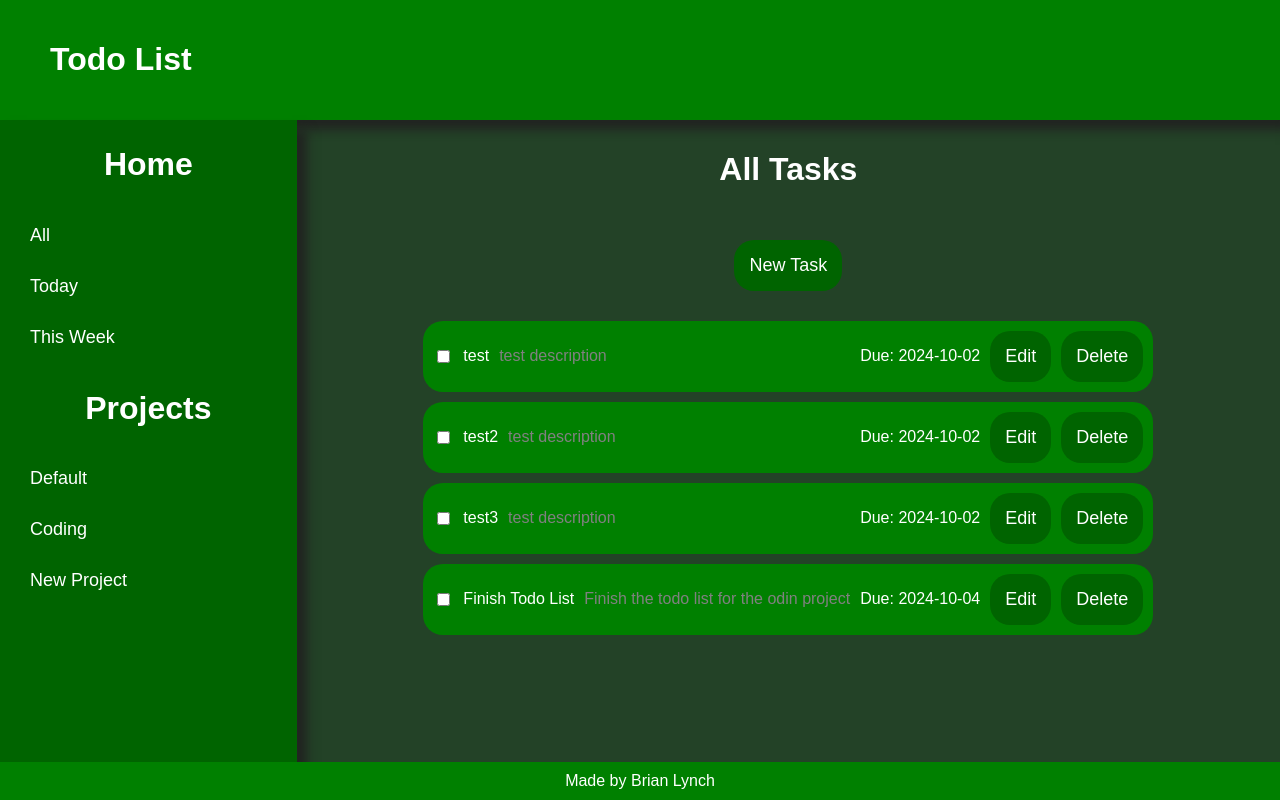
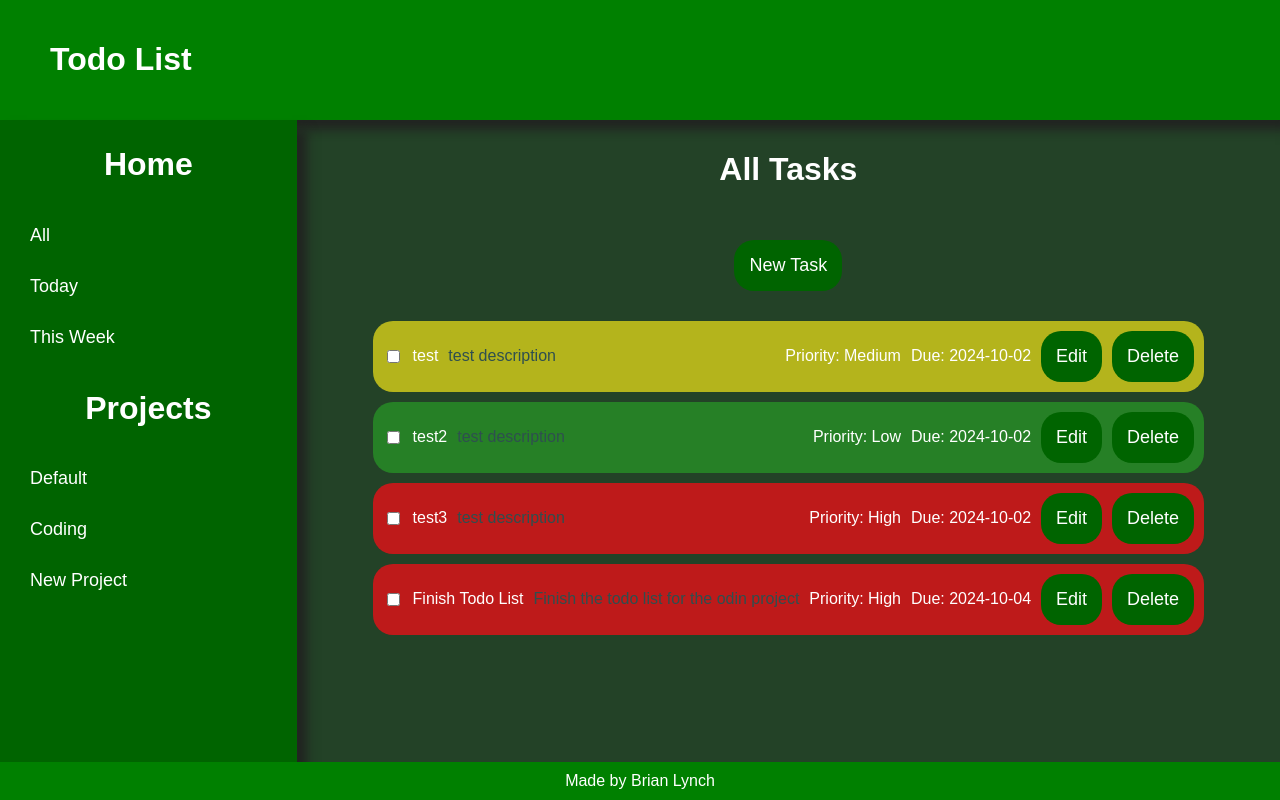
Before and after one commit to wiseyoungfool/todo-list-web, a website built with webpack: page src/template.html in a window 1280 px wide. Built offline with nearby package versions, Linux system fonts and the light colour scheme.

Commit message:
Add task priority colors

```diff
--- a/src/DOMController.js
+++ b/src/DOMController.js
@@ -21,8 +21,6 @@ export default class DOMController {
         this.taskManager.addTask(test2);
         this.taskManager.addTask(test3);
         this.taskManager.addTask(test4);
-
-        test.changePriority(1);
 
         this.currentProject = "All";
         this.content = document.getElementById("content");
@@ -106,6 +104,7 @@ export default class DOMController {
 
     ShowEditTaskDialog(task) {
         this.ShowNewTaskDialog();
+        event.stopPropagation();
         this.taskSubmit.textContent = "Save Changes";
         document.getElementById("new-task-title").value = task.title;
         document.getElementById("new-task-desc").value = task.description;
@@ -229,21 +228,35 @@ export default class DOMController {
                 check.checked = task.completed;
             });
 
+            // Title
             const taskTitle = document.createElement("div");
             taskTitle.classList.add("task-title");
             taskTitle.textContent = task.title;
             taskElement.append(taskTitle);
 
+            // Description
             const taskDesc = document.createElement("div");
             taskDesc.classList.add("task-desc");
             taskDesc.textContent = task.description;
             taskElement.append(taskDesc);
 
+            // Priority
+            const priority = document.createElement("div");
+            priority.classList.add("priority");
+            priority.textContent = "Priority: " + task.priority;
+            taskElement.append(priority);
+            switch (task.priority) {
+                case "High": taskElement.classList.add("High"); break;
+                case "Medium": taskElement.classList.add("Medium"); break;
+            }
+
+            // Due Date
             const dueDate = document.createElement("div");
             dueDate.classList.add("due-date");
             dueDate.textContent = "Due: " + format(task.dueDate, 'yyyy-MM-dd');
             taskElement.append(dueDate);
 
+            // Edit Button
             const editBtn = document.createElement("button");
             editBtn.textContent = "Edit";
             editBtn.addEventListener("click", () => {
@@ -251,6 +264,7 @@ export default class DOMController {
             });
             taskElement.append(editBtn);
 
+            // Delete Button
             const deleteBtn = document.createElement("button");
             deleteBtn.textContent = "Delete";
             deleteBtn.addEventListener("click", () => {
--- a/src/styles.css
+++ b/src/styles.css
@@ -40,7 +40,7 @@ dialog {
 }
 
 .task {
-    background-color: green;
+    background-color: rgb(38, 128, 38);
     display: flex;
     gap: 10px;
     flex: auto;
@@ -49,7 +49,13 @@ dialog {
     border-radius: 20px;
     transition: .3s;
 }
+.High {
+    background-color: rgb(190, 26, 26);
+}
 
+.Medium {
+    background-color: rgb(180, 180, 28);
+}
 .completed {
     background-color: grey;
 }
@@ -63,7 +69,7 @@ dialog {
 }
 
 .task-desc {
-    color: grey;
+    color: darkslategray;
     margin-right: auto;
 }
 
```
